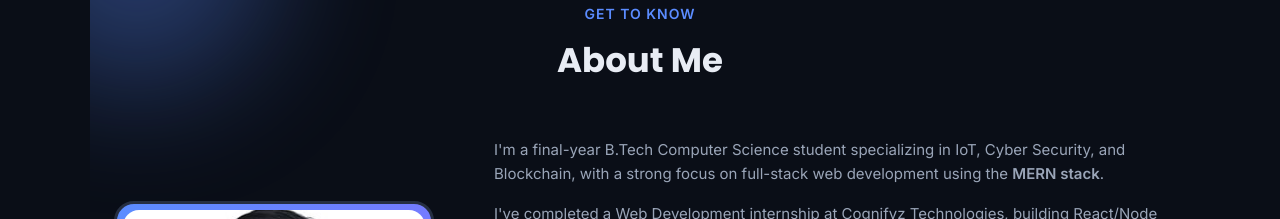
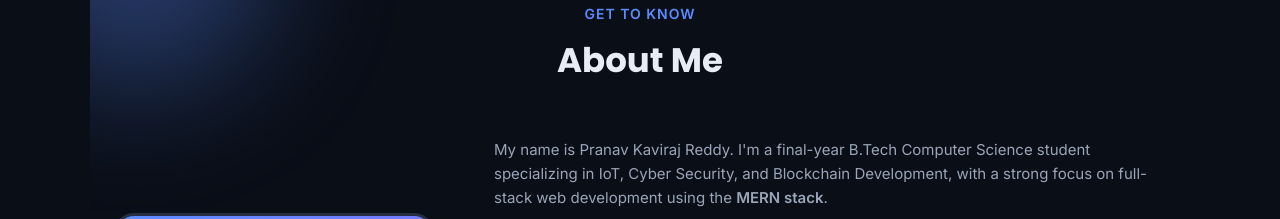
Before and after one commit to pranavreddy1721/Portfolio, a plain HTML site: page frontend/index.html in a window 1280 px wide. Shown: the part 897-1116 px from the top of the page. Drawn offline with nearby package versions, Linux system fonts and the light colour scheme.

Commit message:
Update index.html

```diff
--- a/frontend/index.html
+++ b/frontend/index.html
@@ -94,8 +94,8 @@
 
       <div class="about-text reveal">
         <p>
-          I'm a final-year B.Tech Computer Science student specializing in IoT,
-          Cyber Security, and Blockchain, with a strong focus on full-stack web
+          My name is Pranav Kaviraj Reddy. I'm a final-year B.Tech Computer Science student specializing in IoT,
+          Cyber Security, and Blockchain Development, with a strong focus on full-stack web
           development using the <strong>MERN stack</strong>.
         </p>
         <p>
```
